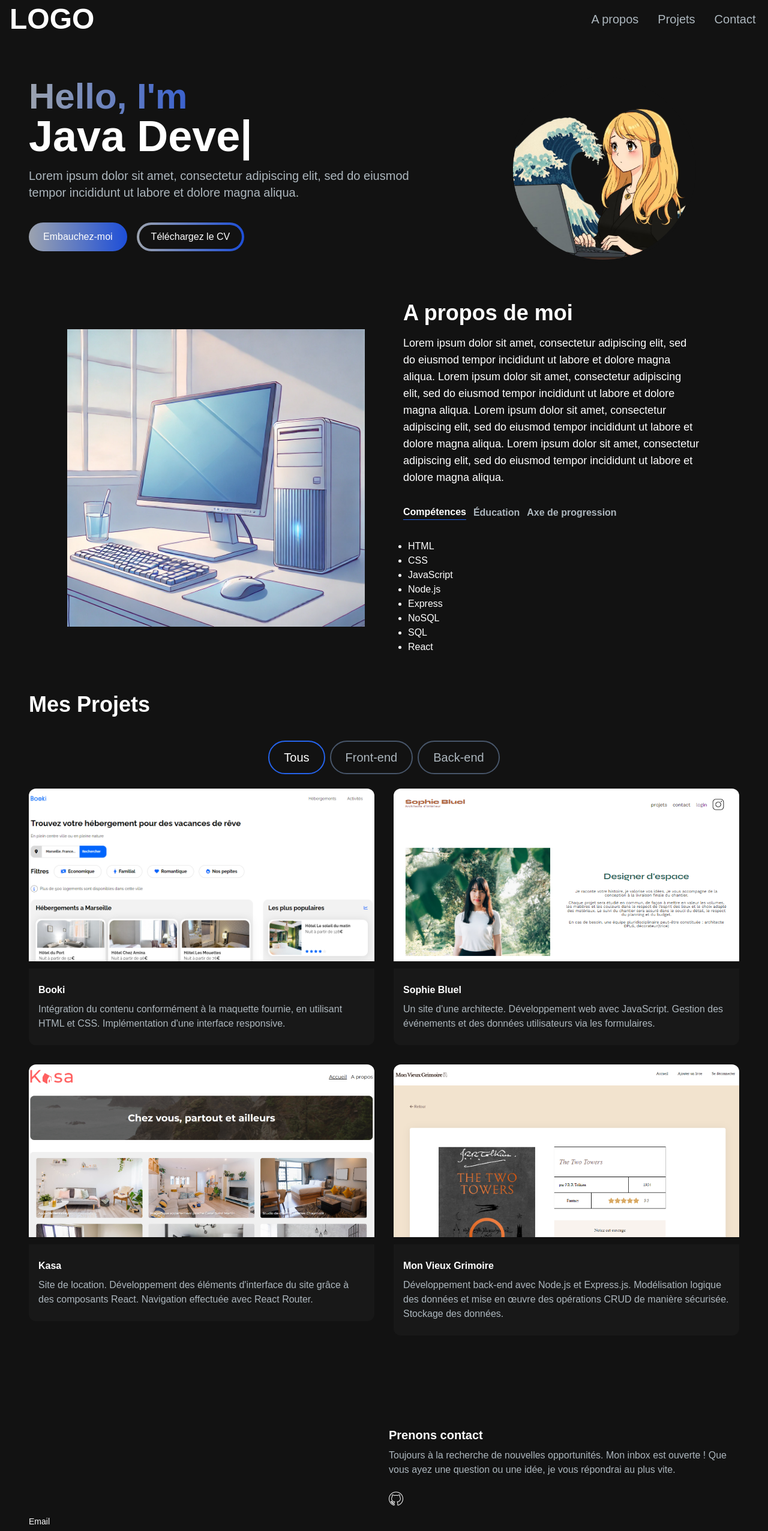
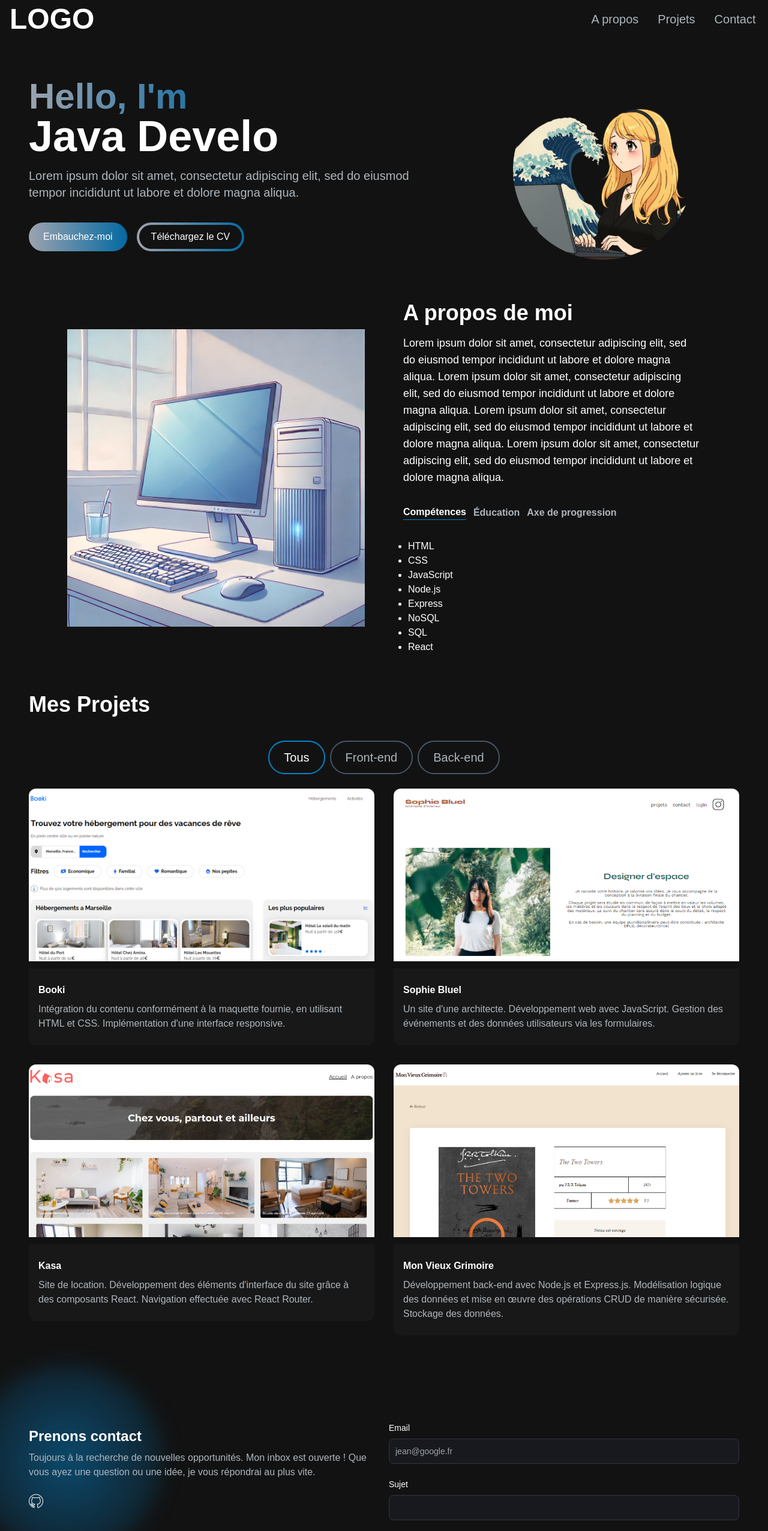
Before and after one commit to xpatk/portfolio, a Next.js app: page / in a window 1280 px wide. Shown: the top 2553 px of the page at 60% size. Built offline with nearby package versions, Linux system fonts and the light colour scheme.

Commit message:
change style - color sky not blue

```diff
--- a/app/components/Apropos.jsx
+++ b/app/components/Apropos.jsx
@@ -60,7 +60,12 @@ const Apropos = () => {
   return (
     <section className="text-white">
       <div className="md:grid md:grid-cols-2 gap-8 items-center py-8 px-4 xl:gap-16 sm:py-16 xl:px-16">
-        <Image src="/images/compdraw.webp" width={500} height={500} />
+        <Image
+          src="/images/compdraw.webp"
+          width={500}
+          height={500}
+          alt="image of a computer"
+        />
         <div className="mt-4 md:mt-0 text-left flex flex-col h-full">
           <h2 className="text-4xl font-bold text-white mb-4">
             A propos de moi
--- a/app/components/EmailSection.jsx
+++ b/app/components/EmailSection.jsx
@@ -5,10 +5,10 @@ import Image from "next/image";
 
 const EmailSection = () => {
   return (
-    <div className="grid md:grid-cols-2 my-12 md:my-12 py-24 gap-4">
-      <div className="" />
-      <div>
-        <h5 className="text-xl font-bold text-white my-2">Prenons contact</h5>
+    <div className="grid md:grid-cols-2 my-12 md:my-12 py-24 gap-4 relative">
+      <div className="bg-[radial-gradient(ellipse_at_center,_var(--tw-gradient-stops))] from from-sky-900 to-transparent rounded-full h-80 w-80 z-0 blur-lg absolute top-0 -left-4 transform -translate-x-1/4 "></div>
+      <div className="z-10">
+        <h5 className="text-2xl font-bold text-white my-2">Prenons contact</h5>
         <p className="text-[#ADB7BE] mb-w-md">
           Toujours à la recherche de nouvelles opportunités. Mon inbox est
           ouverte ! Que vous ayez une question ou une idée, je vous répondrai au
@@ -64,12 +64,11 @@ const EmailSection = () => {
               id="message"
               className="bg-[#18191E] border border-[#33353F] placeholder-[#9CA2A9] text-gray-100 text-sm rounded-lg block w-full p-2.5"
               placeholder="Votre message"
-              required
             />
           </div>
           <button
             type="submit"
-            className="bg-blue-600 hover:bg-blue-800 text-white font-medium py-2.5 px-5 rounded-lg w-full"
+            className="bg-sky-600 hover:bg-sky-900 text-white font-medium py-2.5 px-5 rounded-lg w-full"
           >
             Envoyer
           </button>
--- a/app/components/ProfileSection.jsx
+++ b/app/components/ProfileSection.jsx
@@ -9,7 +9,7 @@ const ProfileSection = () => {
       <div className="grid grid-cols-1 sm:grid-cols-12">
         <div className="col-span-7 place-self-center text-center sm:text-left">
           <h1 className="text-white mb-4 text-4xl sm:text-5xl lg:text-6xl font-extrabold">
-            <div className="text-transparent bg-clip-text bg-gradient-to-r from-gray-400 via-blue-700 to-gray-900">
+            <div className="text-transparent bg-clip-text bg-gradient-to-r from-gray-400 via-sky-700 to-gray-900">
               Hello, I'm{""}
             </div>
             <TypeAnimation
@@ -38,10 +38,10 @@ const ProfileSection = () => {
             eiusmod tempor incididunt ut labore et dolore magna aliqua.
           </p>
           <div>
-            <button className="px-6 py-3 w-full sm:w-fit rounded-full mr-4 bg-gradient-to-r from-gray-400 to-blue-700 hover:from-gray-600 hover:to-blue-900 text-white">
+            <button className="px-6 py-3 w-full sm:w-fit rounded-full mr-4 bg-gradient-to-r from-gray-400 to-sky-700 hover:from-gray-600 hover:to-sky-900 text-white">
               Embauchez-moi
             </button>
-            <button className="px-1 py-1 w-full sm:w-fit rounded-full bg-gradient-to-r from-gray-400 to-blue-700 hover:bg-slate-800 text-white  mt-3">
+            <button className="px-1 py-1 w-full sm:w-fit rounded-full bg-gradient-to-r from-gray-400 to-sky-700 hover:bg-slate-800 text-white  mt-3">
               <span className="block bg-[#121212] hover:bg-slate-800 rounded-full px-5 py-2">
                 Téléchargez le CV
               </span>
@@ -52,7 +52,7 @@ const ProfileSection = () => {
           <div className="rounded-full bg-[#121212] w-[310px] h-[310px] relative">
             <Image
               src="/images/profile-circle.png"
-              alt="profile picture"
+              alt="image of a girl working on a computer anime style"
               className="absolute transform -translate-x-1/2 -translate-y-1/2 top-1/2 left-1/2"
               width={300}
               height={300}
--- a/app/components/ProjectTag.jsx
+++ b/app/components/ProjectTag.jsx
@@ -2,7 +2,7 @@ import React from "react";
 
 const ProjectTag = ({ name, onClick, isSelected }) => {
   const buttonStyles = isSelected
-    ? "text-white border-blue-600"
+    ? "text-white border border-sky-600"
     : "text-[#ADB7BE] border-slate-600 hover:border-white";
   return (
     <button
--- a/app/components/TabButton.jsx
+++ b/app/components/TabButton.jsx
@@ -2,7 +2,7 @@ import React from "react";
 
 const TabButton = ({ active, selectTab, children }) => {
   const buttonClasses = active
-    ? "text-white border-b border-blue-600"
+    ? "text-white border-b border-sky-600"
     : "text-[#ADB7BE]";
   return (
     <button onClick={selectTab}>
```
